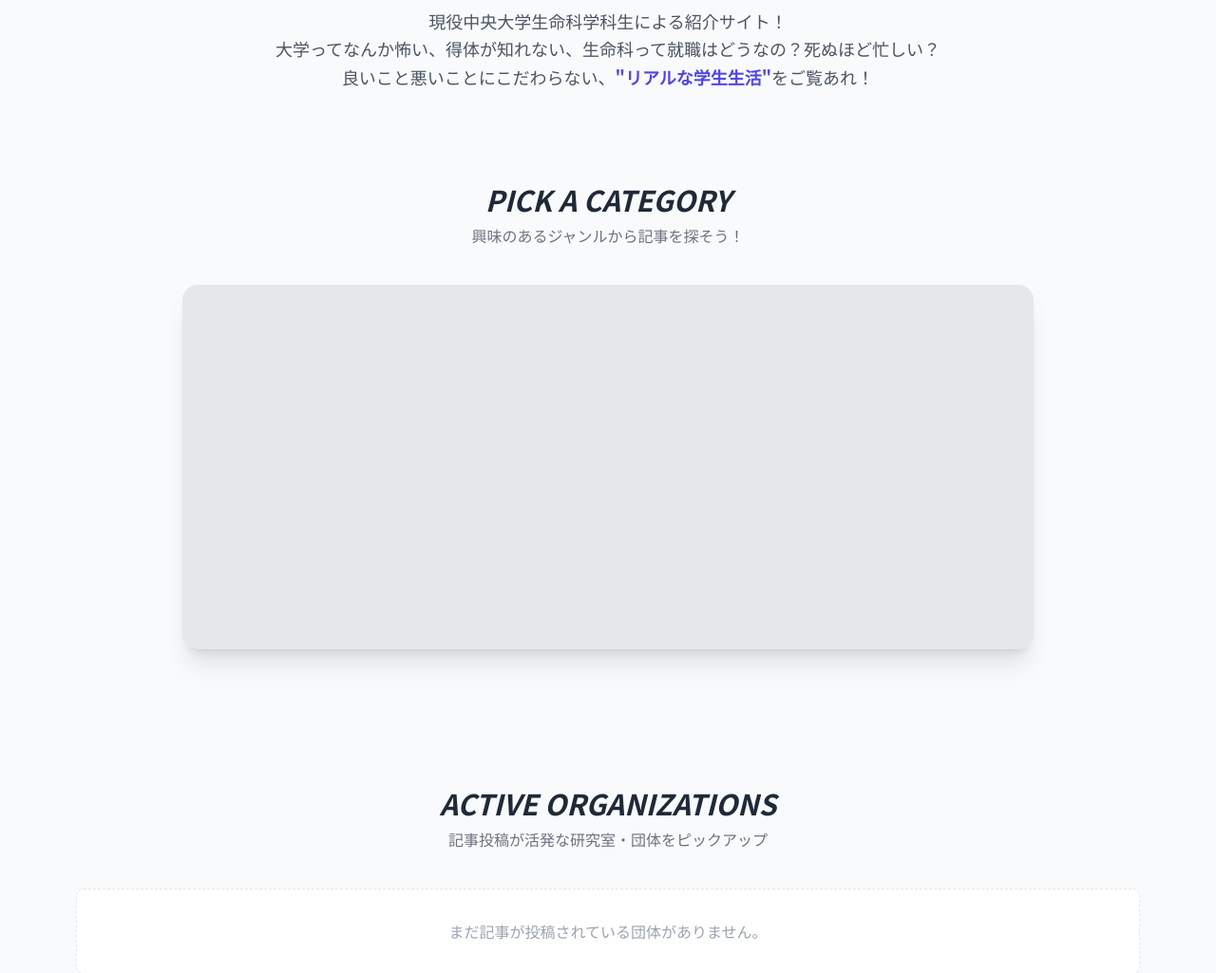
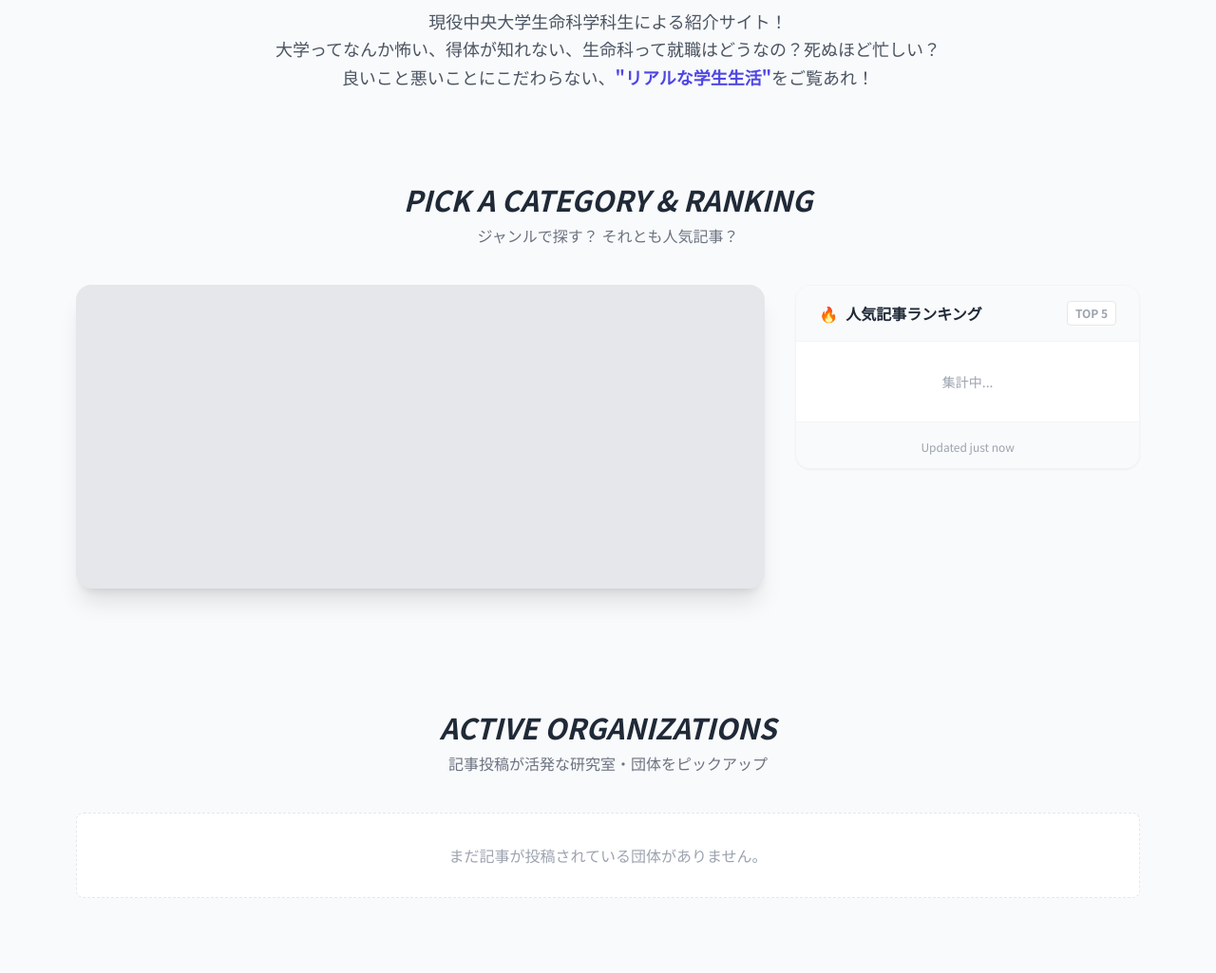
Before and after one commit to Yusuke0324-create/university-guide, a Django app: page /campus_guide/ in a window 1280 px wide. Shown: the part 685-1710 px from the top of the page at 95% size. Run offline with Django 5.2, Linux system fonts and the light colour scheme; data that the repository does not hold is empty; some libraries are stand-ins or nearby versions.

Commit message:
ランキング機能とレイアウト改修を完了

```diff
--- a/campus_guide/models.py
+++ b/campus_guide/models.py
@@ -85,6 +85,8 @@ class Blog(models.Model):
         verbose_name="表示優先度",
         help_text="数字が大きいほど上に表示されます（例：100=最重要, 0=普通）"
     )
+    #閲覧数カウント
+    views = models.PositiveIntegerField(default=0, verbose_name='閲覧数')
 
     def __str__(self):
         return self.title
--- a/campus_guide/urls.py
+++ b/campus_guide/urls.py
@@ -7,12 +7,11 @@ urlpatterns = [
     # トップページ
     path('', views.TopPage.as_view(), name='university_list'),
 
-    # カテゴリ詳細（旧 大学詳細）
-    # クラス(as_view)ではなく関数になったので注意
+    # カテゴリ詳細
     path('university/<int:pk>/', views.category_detail, name='university_detail'),
 
-    # 記事詳細
-    path('blog/<int:pk>/', views.BlogPostDetailView.as_view(), name='blog_post_detail'),
+    # 記事詳細 ★ここが重要！ name='blog_detail' に修正します
+    path('blog/<int:pk>/', views.BlogPostDetailView.as_view(), name='blog_detail'),
 
     # 検索
     path('search/', views.search_view, name='search'),
--- a/campus_guide/views.py
+++ b/campus_guide/views.py
@@ -4,42 +4,51 @@ from django.db.models import Q, Count
 from .models import Category, Organization, Blog
 from .forms import CommentForm, SiteRequestForm
 
-#トップページ
+# トップページ
 class TopPage(generic.ListView):
     model = Category
     template_name = 'app_folder/university_list.html'
     context_object_name = 'categories'
 
     def get_queryset(self):
-        #カテゴリを表示順に並べる
         return Category.objects.order_by('order')
 
     def get_context_data(self, **kwargs):
         context = super().get_context_data(**kwargs)
-        #記事数の多い団体上位6つを取得
+
+        # 人気記事ランキング
+        context['ranking_blogs'] = Blog.objects.order_by('-views')[:5]
+
+        # 団体ランキング
         context['ranking_orgs'] = Organization.objects.annotate(
             num_posts=Count('blog')
         ).order_by('-num_posts')[:6]
+
         return context
 
-#カテゴリ詳細ページ
+# カテゴリ詳細ページ
 def category_detail(request, pk):
     category = get_object_or_404(Category, pk=pk)
-    #優先度順、次に作成日順で並び替え
     blogs = category.blogs.all().order_by('-priority', '-created_at')
 
     return render(request, 'app_folder/university_detail.html', {
-        'university': category, #テンプレート側の変数名に合わせています
+        'university': category,
         'blogs': blogs,
     })
 
-#記事詳細ページ
+# 記事詳細ページ
 class BlogPostDetailView(generic.DetailView):
     model = Blog
     template_name = 'app_folder/blog_post_detail.html'
     context_object_name = 'blog_post'
 
-#検索機能
+    def get_object(self, queryset=None):
+        obj = super().get_object(queryset)
+        obj.views += 1
+        obj.save()
+        return obj
+
+# 検索機能
 def search_view(request):
     query = request.GET.get('keyword')
     results = []
@@ -56,7 +65,7 @@ def search_view(request):
         'results': results,
     })
 
-#要望フォーム
+# 要望フォーム
 def request_form_view(request):
     if request.method == 'POST':
         form = SiteRequestForm(request.POST)
--- a/templates/app_folder/university_list.html
+++ b/templates/app_folder/university_list.html
@@ -6,7 +6,7 @@
 {% block contents %}
 <div class="w-full bg-gray-50">
 
-    {# ヒーローセクション #}
+    {# 1. ヒーローセクション #}
     <section class="relative w-full h-[50vh] flex items-center justify-center text-white"
              style="background-image: url('{% static 'images/kourakuen_koishikawa.jpg' %}'); background-size: cover; background-position: center;">
         <div class="absolute inset-0 bg-black/60"></div>
@@ -32,7 +32,7 @@
 
     <div class="container mx-auto px-4 py-16 max-w-6xl">
 
-        {# 検索バー #}
+        {# 2. 検索バー #}
         <div class="max-w-2xl mx-auto mb-20 relative -mt-24 z-20">
             <form action="{% url 'campus_guide:search' %}" method="get" class="relative shadow-2xl rounded-full">
                 <div class="relative">
@@ -49,7 +49,7 @@
             </form>
         </div>
 
-        {# サイト紹介 #}
+        {# 3. サイト紹介 #}
         <div class="max-w-3xl mx-auto mb-24 text-center">
             <span class="text-indigo-600 font-bold tracking-widest uppercase">ABOUT CANVAS COMPASS</span>
             <h2 class="text-3xl font-bold text-gray-900 mt-3 mb-6">
@@ -62,13 +62,18 @@
             </p>
         </div>
 
-        {# カテゴリ一覧 #}
+        {# ■ 4. カテゴリ＆ランキングの2分割セクション (ここを入れ替えました！) ■ #}
         <div class="mb-24">
-            <h2 class="text-center text-3xl font-bold text-gray-800 mb-2 italic">PICK A CATEGORY</h2>
-            <p class="text-center text-gray-500 mb-10">興味のあるジャンルから記事を探そう！</p>
+            <h2 class="text-center text-3xl font-bold text-gray-800 mb-2 italic">PICK A CATEGORY & RANKING</h2>
+            <p class="text-center text-gray-500 mb-10">ジャンルで探す？ それとも人気記事？</p>
+
+            <div class="flex flex-col lg:flex-row gap-8 items-start">
+
+                {# === 左側 (2/3)：カテゴリ（スライドショーとパネル） === #}
+                <div class="w-full lg:w-2/3">
 
                     {# スライドショー #}
-            <div class="relative w-full max-w-4xl mx-auto h-64 md:h-96 rounded-2xl overflow-hidden shadow-xl mb-12 group bg-gray-200">
+                    <div class="relative w-full h-64 md:h-80 rounded-2xl overflow-hidden shadow-xl mb-8 group bg-gray-200">
                         {% for category in categories %}
                         <div class="carousel-slide absolute inset-0 transition-opacity duration-1000 ease-in-out {% if not forloop.first %}opacity-0{% endif %}">
                             {% if category.image %}
@@ -79,46 +84,95 @@
                                 </div>
                             {% endif %}
                             <div class="absolute inset-0 bg-black/40 flex flex-col justify-center items-center text-white p-4">
-                        <h3 class="text-4xl md:text-5xl font-bold italic tracking-widest mb-2 drop-shadow-lg">{{ category.name }}</h3>
-                        <a href="{% url 'campus_guide:university_detail' category.id %}" class="mt-4 px-6 py-2 border border-white rounded-full hover:bg-white hover:text-black transition duration-300 backdrop-blur-sm bg-white/10">
+                                <h3 class="text-3xl md:text-4xl font-bold italic tracking-widest mb-2 drop-shadow-lg">{{ category.name }}</h3>
+                                <a href="{% url 'campus_guide:university_detail' category.id %}" class="mt-2 px-6 py-2 border border-white rounded-full hover:bg-white hover:text-black transition duration-300 backdrop-blur-sm bg-white/10 text-sm">
                                     記事を見る &rarr;
                                 </a>
                             </div>
                         </div>
                         {% endfor %}
 
+                        {# インジケーター #}
                         <div class="absolute bottom-4 left-0 right-0 flex justify-center space-x-2 z-10">
                             {% for category in categories %}
                                 <button onclick="goToSlide({{ forloop.counter0 }})"
-                                class="w-3 h-3 rounded-full bg-white/50 hover:bg-white transition-all duration-300 indicator-dot {% if forloop.first %}bg-white scale-125{% endif %}"
-                                aria-label="Slide {{ forloop.counter }}"></button>
+                                        class="w-2 h-2 rounded-full bg-white/50 hover:bg-white transition-all duration-300 indicator-dot {% if forloop.first %}bg-white scale-125{% endif %}"></button>
                             {% endfor %}
                         </div>
                     </div>
 
-            {# カテゴリパネル #}
-            <div class="flex flex-wrap justify-center gap-6">
+                    {# カテゴリパネル（少し小さめに表示） #}
+                    <div class="grid grid-cols-2 gap-4">
                         {% for category in categories %}
                         <a href="{% url 'campus_guide:university_detail' category.id %}"
-               class="w-full sm:w-[48%] lg:w-[30%] group relative block h-48 rounded-2xl overflow-hidden shadow-md hover:shadow-xl transition-all duration-300 transform hover:-translate-y-1">
-                    <div class="absolute inset-0 {{ category.color }} transition duration-500 opacity-90 group-hover:opacity-100 z-0"></div>
-                    <div class="absolute -top-2 left-4 text-8xl text-white opacity-20 font-black italic select-none z-0">
-                        {{ forloop.counter }}
-                    </div>
-                    <div class="relative h-full flex flex-col justify-center items-center text-white p-6 z-10">
-                        <h3 class="text-3xl font-bold tracking-widest drop-shadow-md">
+                           class="group relative block h-32 rounded-xl overflow-hidden shadow-md hover:shadow-lg transition-all duration-300 hover:-translate-y-1">
+                            <div class="absolute inset-0 {{ category.color }} transition duration-500 opacity-90 group-hover:opacity-100"></div>
+                            <div class="relative h-full flex flex-col justify-center items-center text-white p-2">
+                                <h3 class="text-lg font-bold tracking-widest drop-shadow-md text-center">
                                     {{ category.name }}
                                 </h3>
-                        <div class="mt-4 opacity-0 group-hover:opacity-100 transition-opacity duration-300 bg-white/20 px-6 py-1 rounded-full text-sm font-bold backdrop-blur-sm">
-                            View Articles &rarr;
-                        </div>
                             </div>
                         </a>
                         {% endfor %}
                     </div>
                 </div>
 
-        {# 団体ランキング #}
+                {# === 右側 (1/3)：人気記事ランキング === #}
+                <div class="w-full lg:w-1/3 sticky top-4">
+                    <div class="bg-white rounded-2xl shadow-sm border border-gray-100 overflow-hidden">
+                        <div class="bg-gray-50 px-6 py-4 border-b border-gray-100 flex justify-between items-center">
+                            <h3 class="font-bold text-gray-800 flex items-center">
+                                <span class="mr-2">🔥</span> 人気記事ランキング
+                            </h3>
+                            <span class="text-xs font-bold text-gray-400 bg-white px-2 py-1 rounded border border-gray-200">TOP 5</span>
+                        </div>
+
+                        <div class="divide-y divide-gray-50">
+                            {% for blog in ranking_blogs %}
+                            <a href="{% url 'campus_guide:blog_detail' blog.pk %}" class="block p-4 hover:bg-indigo-50/50 transition group">
+                                <div class="flex items-start gap-3">
+                                    {# 順位 #}
+                                    <div class="flex-shrink-0 w-6 text-center">
+                                        {% if forloop.counter <= 3 %}
+                                            <span class="text-xl font-black italic text-indigo-400 group-hover:text-indigo-600">
+                                                {{ forloop.counter }}
+                                            </span>
+                                        {% else %}
+                                            <span class="text-lg font-bold text-gray-300">
+                                                {{ forloop.counter }}
+                                            </span>
+                                        {% endif %}
+                                    </div>
+
+                                    {# 記事情報 #}
+                                    <div>
+                                        <h4 class="text-sm font-bold text-gray-700 leading-snug group-hover:text-indigo-600 mb-1 line-clamp-2">
+                                            {{ blog.title }}
+                                        </h4>
+                                        <div class="flex items-center text-xs text-gray-400">
+                                            <span>{{ blog.views }} views</span>
+                                        </div>
+                                    </div>
+                                </div>
+                            </a>
+                            {% empty %}
+                                <div class="p-8 text-center text-gray-400 text-sm">
+                                    集計中...
+                                </div>
+                            {% endfor %}
+                        </div>
+
+                        {# もっと見るリンク（任意） #}
+                        <div class="bg-gray-50 p-3 text-center border-t border-gray-100">
+                            <span class="text-xs text-gray-400">Updated just now</span>
+                        </div>
+                    </div>
+                </div>
+
+            </div>
+        </div>
+
+        {# 5. 団体ランキング #}
         <div>
             <h2 class="text-center text-3xl font-bold text-gray-800 mb-2 italic">ACTIVE ORGANIZATIONS</h2>
             <p class="text-center text-gray-500 mb-10">記事投稿が活発な研究室・団体をピックアップ</p>
@@ -192,6 +246,7 @@
             showSlide(currentSlide);
         }
 
+        if(slides.length > 0) {
             showSlide(0);
             let slideTimer = setInterval(nextSlide, slideInterval);
 
@@ -201,6 +256,7 @@
                 clearInterval(slideTimer);
                 slideTimer = setInterval(nextSlide, slideInterval);
             }
+        }
     });
 </script>
 {% endblock %}
```
Also changed, not shown: campus_guide/migrations/0005_blog_views.py (added). Lines whose indentation alone changed are shown as unchanged.
